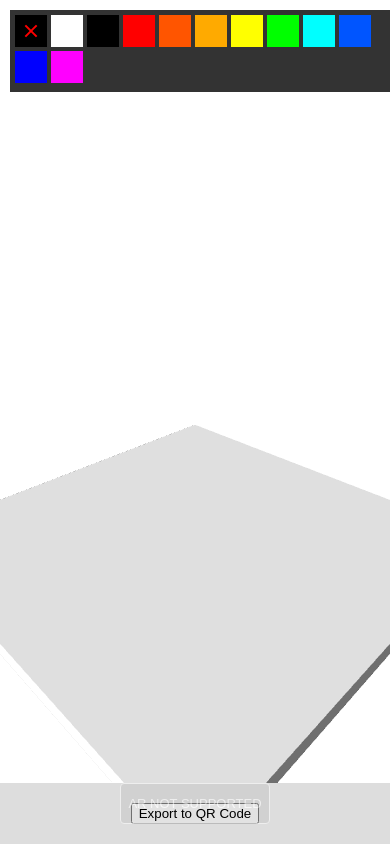
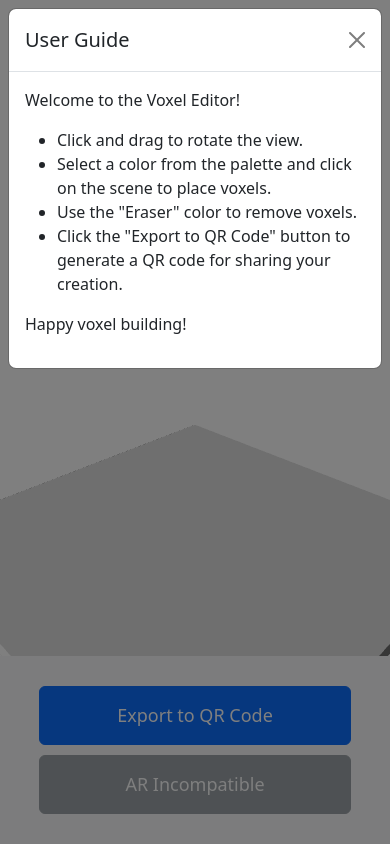
Before and after one commit to BettridgeKameron/VoxelARt.studio, a plain HTML site: page index.html in a window 390 px wide. Drawn offline with nearby package versions, Linux system fonts and the light colour scheme; animation ran at ten frames a second.

Commit message:
first bugless version

```diff
--- a/app.js
+++ b/app.js
@@ -417,7 +417,22 @@ async function setupARButton(renderer, originalScene, camera) {
     const arButton = ARButton.createButton(renderer, {
         requiredFeatures: ['hit-test']
     });
-    document.body.appendChild(arButton);
+
+    const arButtonElement = document.getElementById('arButtonCustom');
+
+    // Check if AR is supported
+    if (await navigator.xr.isSessionSupported('immersive-ar')) {
+        // Update the button text and class
+        arButtonElement.textContent = 'Enter AR';
+        arButtonElement.className = 'btn btn-success';
+        arButtonElement.disabled = false;
+
+        // Add event listener to trigger AR functionality when clicked
+        arButtonElement.addEventListener('click', () => {
+            document.body.appendChild(arButton);
+            arButton.click();
+        });
+    }
 
     let arScene;
 
@@ -465,6 +480,7 @@ async function setupARButton(renderer, originalScene, camera) {
     });
 
     renderer.xr.addEventListener('sessionend', () => {
+        document.getElementById('ARButton').remove();
         renderer.setAnimationLoop(null);
 
         // Dispose of the AR scene
@@ -817,24 +833,11 @@ function exportWorldToBase64() {
             console.error("QR Code Error: ", error);
         } else {
             console.log('QR code successfully generated!');
-            // Show the modal
-            document.getElementById('qrModal').style.display = 'block';
         }
     });
 }
 window.exportWorldToBase64 = exportWorldToBase64;
 
-// Add close functionality to modal
-document.querySelector('.close').addEventListener('click', function () {
-    document.getElementById('qrModal').style.display = 'none';
-});
-
-// Close modal if outside click
-window.onclick = function (event) {
-    if (event.target == document.getElementById('qrModal')) {
-        document.getElementById('qrModal').style.display = 'none';
-    }
-}
 
 
 
--- a/index.html
+++ b/index.html
@@ -1,47 +1,97 @@
-<canvas id="c"></canvas>
-<div id="ui">
-    <div class="tiles">
-        <input type="radio" name="voxel" id="voxel0" value="0"><label for="voxel0"></label>
-        <input type="radio" name="voxel" id="voxel1" value="1"><label for="voxel1"
-            style="background-color: #ffffff;"></label>
-        <input type="radio" name="voxel" id="voxel2" value="2"><label for="voxel2"
-            style="background-color: #000000;"></label>
-        <input type="radio" name="voxel" id="voxel3" value="3"><label for="voxel3"
-            style="background-color: #ff0000;"></label>
-        <input type="radio" name="voxel" id="voxel4" value="4"><label for="voxel4"
-            style="background-color: #ff5500;"></label>
-        <input type="radio" name="voxel" id="voxel5" value="5"><label for="voxel5"
-            style="background-color: #ffaa00;"></label>
-        <input type="radio" name="voxel" id="voxel6" value="6"><label for="voxel6"
-            style="background-color: #ffff00;"></label>
-        <input type="radio" name="voxel" id="voxel7" value="7"><label for="voxel7"
-            style="background-color: #00ff00;"></label>
-        <input type="radio" name="voxel" id="voxel8" value="8"><label for="voxel8"
-            style="background-color: #00ffff;"></label>
-        <input type="radio" name="voxel" id="voxel9" value="9"><label for="voxel9"
-            style="background-color: #0055ff;"></label>
-        <input type="radio" name="voxel" id="voxel10" value="10"><label for="voxel10"
-            style="background-color: #0000ff;"></label>
-        <input type="radio" name="voxel" id="voxel11" value="11"><label for="voxel11"
-            style="background-color: #ff00ff;"></label>
+<!DOCTYPE html>
+<html lang="en">
+<head>
+    <meta charset="UTF-8">
+    <meta name="viewport" content="width=device-width, initial-scale=1.0">
+    <title>Voxel Editor</title>
+    <link rel="stylesheet" href="https://cdn.jsdelivr.net/npm/bootstrap@5.3.0/dist/css/bootstrap.min.css">
+    <link rel="stylesheet" href="styles.css">
+</head>
+<body>
+    <canvas id="c"></canvas>
+    <div id="ui" class="card">
+        <div class="card-header">
+            <!-- Corrected button for toggling visibility, using Bootstrap data attributes -->
+            <button id="toggleUI" class="btn btn-link" data-bs-toggle="collapse" data-bs-target="#uiContent" aria-expanded="false" aria-controls="uiContent">
+                <span class="hamburger-icon">&#9776;</span>
+            </button>
+            <h5 class="card-title mb-0">Voxel Colors</h5>
+        </div>
+        <div id="uiContent" class="collapse">
+            <div class="card-body">
+                <div class="tiles">
+                    <!-- Voxel input elements -->
+                    <input type="radio" name="voxel" id="voxel0" value="0"><label for="voxel0" title="Eraser"></label>
+                    <input type="radio" name="voxel" id="voxel1" value="1"><label for="voxel1" style="background-color: #ffffff;" title="White"></label>
+                    <input type="radio" name="voxel" id="voxel2" value="2"><label for="voxel2" style="background-color: #000000;" title="Black"></label>
+                    <input type="radio" name="voxel" id="voxel3" value="3"><label for="voxel3" style="background-color: #ff0000;" title="Red"></label>
+                    <input type="radio" name="voxel" id="voxel4" value="4"><label for="voxel4" style="background-color: #ff5500;" title="Orange"></label>
+                    <input type="radio" name="voxel" id="voxel5" value="5"><label for="voxel5" style="background-color: #ffaa00;" title="Yellow"></label>
+                    <input type="radio" name="voxel" id="voxel6" value="6"><label for="voxel6" style="background-color: #ffff00;" title="Lime"></label>
+                    <input type="radio" name="voxel" id="voxel7" value="7"><label for="voxel7" style="background-color: #00ff00;" title="Green"></label>
+                    <input type="radio" name="voxel" id="voxel8" value="8"><label for="voxel8" style="background-color: #00ffff;" title="Cyan"></label>
+                    <input type="radio" name="voxel" id="voxel9" value="9"><label for="voxel9" style="background-color: #0055ff;" title="Blue"></label>
+                    <input type="radio" name="voxel" id="voxel10" value="10"><label for="voxel10" style="background-color: #0000ff;" title="Dark Blue"></label>
+                    <input type="radio" name="voxel" id="voxel11" value="11"><label for="voxel11" style="background-color: #ff00ff;" title="Magenta"></label>
+                </div>
+            </div>
+        </div>
     </div>
+
+<!-- Button at the bottom of the screen -->
+<div class="bottom-container">
+    <button class="btn btn-primary" data-bs-toggle="modal" data-bs-target="#qrModal" onclick="exportWorldToBase64()">Export to QR Code</button>
+    <button id="arButtonCustom" class="btn btn-secondary" disabled>AR Incompatible</button>
 </div>
+
+<!-- Help button -->
+<button id="helpButton" class="btn btn-info" data-bs-toggle="modal" data-bs-target="#helpModal">?</button>
+
 <!-- Popup modal for QR Code -->
-<div id="qrModal" class="modal">
-    <div class="modal-content">
-        <span class="close">&times;</span>
-        <canvas id="qrCanvas"></canvas>
+<div id="qrModal" class="modal" tabindex="-1" aria-labelledby="qrModalLabel" aria-hidden="true">
+    <div class="modal-dialog">
+        <div class="modal-content">
+            <div class="modal-header">
+                <h5 class="modal-title" id="qrModalLabel">QR Code</h5>
+                <button type="button" class="btn-close" data-bs-dismiss="modal" aria-label="Close"></button>
+            </div>
+            <div class="modal-body">
+                <canvas id="qrCanvas"></canvas>
+            </div>
+        </div>
     </div>
 </div>
 
-
-<!-- Button at the bottom of the screen -->
-<div class="bottom-container">
-    <button onclick="exportWorldToBase64()">Export to QR Code</button>
-    <button id="arButton" style="display: none;">Enter AR</button>
+<!-- Help modal -->
+<div id="helpModal" class="modal" tabindex="-1">
+    <div class="modal-dialog modal-dialog-scrollable">
+        <div class="modal-content">
+            <div class="modal-header">
+                <h5 class="modal-title">User Guide</h5>
+                <button type="button" class="btn-close" data-bs-dismiss="modal" aria-label="Close"></button>
+            </div>
+            <div class="modal-body">
+                <p>Welcome to the Voxel Editor!</p>
+                <ul>
+                    <li>Click and drag to rotate the view.</li>
+                    <li>Select a color from the palette and click on the scene to place voxels.</li>
+                    <li>Use the "Eraser" color to remove voxels.</li>
+                    <li>Click the "Export to QR Code" button to generate a QR code for sharing your creation.</li>
+                </ul>
+                <p>Happy voxel building!</p>
+            </div>
+        </div>
+    </div>
 </div>
 
+<div id="error-panel" style="display: none;">
+    <p>Oops! Something went wrong.</p>
+    <p>Please try refreshing the page or contact support if the issue persists.</p>
+</div>
+
+<link rel="stylesheet" href="https://cdn.jsdelivr.net/npm/bootstrap@5.3.0/dist/css/bootstrap.min.css">
 <link rel="stylesheet" href="styles.css">
+<script src="https://cdn.jsdelivr.net/npm/bootstrap@5.3.0/dist/js/bootstrap.bundle.min.js"></script>
 <script type="importmap">
 {
   "imports": {
@@ -50,6 +100,16 @@
   }
 }
 </script>
+<script>
+    document.addEventListener("DOMContentLoaded", function() {
+        if (!localStorage.getItem('firstVisit')) {
+            var helpModal = new bootstrap.Modal(document.getElementById('helpModal'));
+            helpModal.show();
+            localStorage.setItem('firstVisit', 'true');
+        }
+    });
+    </script>
+
 <script src="https://cdn.jsdelivr.net/npm/pako@1.0.11/dist/pako.min.js"></script>
 <script src="https://cdn.jsdelivr.net/npm/qrcode@1.5.0/build/qrcode.min.js"></script>
 <script type="module" src="app.js"></script>
--- a/styles.css
+++ b/styles.css
@@ -14,140 +14,164 @@ body {
     position: absolute;
     left: 10px;
     top: 10px;
-    background: rgba(0, 0, 0, 0.8);
-    padding: 5px;
+    z-index: 1000;
+    width: 300px;
+}
+
+#ui .card-header {
+    display: flex;
+    align-items: center;
+    background-color: rgba(255, 255, 255, 0.8);
+    border-bottom: none;
+    padding: 10px;
+}
+
+#ui .card-title {
+    margin-left: 10px;
+    font-size: 18px;
+}
+
+#ui .card-body {
+    background-color: rgba(255, 255, 255, 0.8);
+    padding: 10px;
 }
 
 #ui input[type=radio] {
     display: none;
 }
 
-#ui input[type=radio]+label {
-    width: 64px;
-    height: 64px;
+#ui input[type=radio] + label {
+    width: 40px;
+    height: 40px;
     display: inline-block;
     background-color: #000;
     position: relative;
+    cursor: pointer;
+    border-radius: 4px;
+    margin-right: 5px;
+    margin-bottom: 5px;
+    border: 2px solid #333;
+    box-sizing: border-box;
 }
 
-#ui input[type=radio]:checked+label {
-    outline: 3px solid red;
+#ui input[type=radio]:checked + label {
+    outline: 3px solid #007bff;
 }
 
 #ui label[for="voxel0"]::before,
 #ui label[for="voxel0"]::after {
     content: "";
     position: absolute;
-    top: 16px;
-    left: 30px;
-    height: 32px;
-    width: 4px;
+    top: 50%;
+    left: 50%;
+    transform: translate(-50%, -50%);
+    width: 60%;
+    height: 4px;
     background-color: #f00;
 }
 
 #ui label[for="voxel0"]::before {
-    transform: rotate(45deg);
+    transform: translate(-50%, -50%) rotate(45deg);
 }
 
 #ui label[for="voxel0"]::after {
-    transform: rotate(-45deg);
+    transform: translate(-50%, -50%) rotate(-45deg);
 }
 
-@media (max-width: 600px),
-(max-height: 600px) {
-    #ui input[type=radio]+label {
-        width: 32px;
-        height: 32px;
-    }
-
-    #ui label[for="voxel0"]::before,
-    #ui label[for="voxel0"]::after {
-        top: 8px;
-        left: 15px;
-        height: 16px;
-        width: 2px;
-    }
-}
-
-/* Style for modal popup */
-.modal {
-    display: none;
-    /* Hidden by default */
-    position: fixed;
-    /* Stay in place */
-    z-index: 1;
-    /* Sit on top */
-    left: 0;
-    top: 0;
-    width: 100%;
-    /* Full width */
-    height: 100%;
-    /* Full height */
-    overflow: auto;
-    /* Enable scroll if needed */
-    background-color: rgb(0, 0, 0);
-    /* Fallback color */
-    background-color: rgba(0, 0, 0, 0.4);
-    /* Black w/ opacity */
-}
-
-.modal-content {
-    position: relative;
-    /* Ensure that the child absolute positioning is relative to this container */
-    background-color: #fefefe;
-    margin: 15% auto;
-    /* 15% from the top and centered */
-    padding: 20px;
-    border: 1px solid #888;
-    width: auto;
-    /* Auto width to fit content */
-    max-width: 300px;
-    /* Maximum width of the modal */
-    display: flex;
-    /* Using flex to center the canvas vertically and horizontally */
-    justify-content: center;
-    /* Center horizontally */
-    align-items: center;
-    /* Center vertically */
-}
-
-.close {
-    position: absolute;
-    /* Absolute positioning relative to the nearest positioned ancestor */
-    top: 10px;
-    /* Positioned at the top within the modal content */
-    right: 10px;
-    /* Positioned to the right within the modal content */
-    color: #f00;
-    /* Red color */
-    font-size: 28px;
-    font-weight: bold;
-    cursor: pointer;
-}
-
-.close:hover,
-.close:focus {
-    color: #d00;
-    /* Darker shade of red on hover/focus for better interaction */
-    text-decoration: none;
-}
-
-
-/* Style for button container */
 .bottom-container {
     position: fixed;
     bottom: 0;
     width: 100%;
     text-align: center;
     padding: 20px 0;
-    background: #ddd;
-    /* Light grey background */
+    background: #f8f9fa;
 }
 
-/* Adjust the canvas size if it's too large or has extra space */
+.bottom-container button {
+    margin: 0 10px;
+    font-size: 16px;
+    padding: 10px 20px;
+}
+
 #qrCanvas {
+    display: block;
     max-width: 100%;
-    /* Ensure it does not overflow the modal content width */
     height: auto;
-    /* Maintain aspect ratio */
+    margin: 0 auto;
 }
+
+
+#toggleUI {
+    color: #000;
+    text-decoration: none;
+}
+
+#toggleUI:hover {
+    color: #000;
+    text-decoration: none;
+}
+
+.hamburger-icon {
+    font-size: 24px;
+}
+
+#error-panel {
+    position: absolute;
+    top: 50%;
+    left: 50%;
+    transform: translate(-50%, -50%);
+    background-color: rgba(255, 0, 0, 0.8);
+    color: white;
+    padding: 20px;
+    border-radius: 4px;
+    font-size: 18px;
+    z-index: 1000;
+    text-align: center;
+}
+
+#helpButton {
+    position: fixed;
+    top: 15px;
+    right: 20px;
+    width: 50px;
+    height: 50px;
+    border-radius: 50%;
+    font-size: 24px;
+    display: flex;
+    align-items: center;
+    justify-content: center;
+    z-index: 1000;
+}
+
+@media screen and (max-width: 600px) {
+    #ui {
+        width: calc(100% - 20px);
+        left: 10px;
+        top: 10px;
+    }
+
+    #ui .card-title {
+        font-size: 24px;
+    }
+
+    #ui input[type=radio]+label {
+        width: 60px;
+        height: 60px;
+    }
+
+    .bottom-container button {
+        font-size: 18px;
+        padding: 15px 25px;
+        margin: 10px;
+        display: block;
+        width: 80%;
+        margin-left: auto;
+        margin-right: auto;
+    }
+
+    #helpButton {
+        width: 60px;
+        height: 60px;
+        font-size: 28px;
+    }
+}
```
